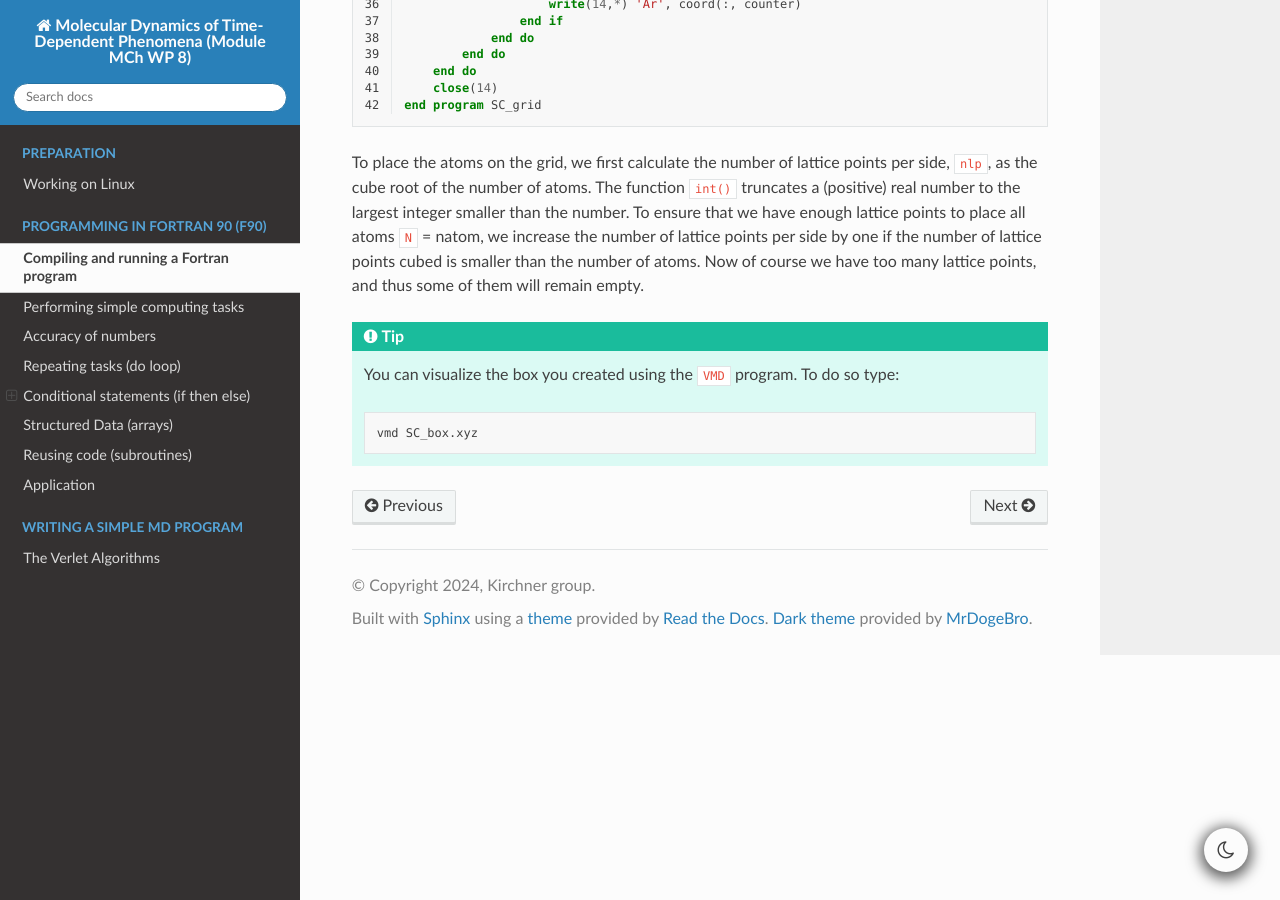
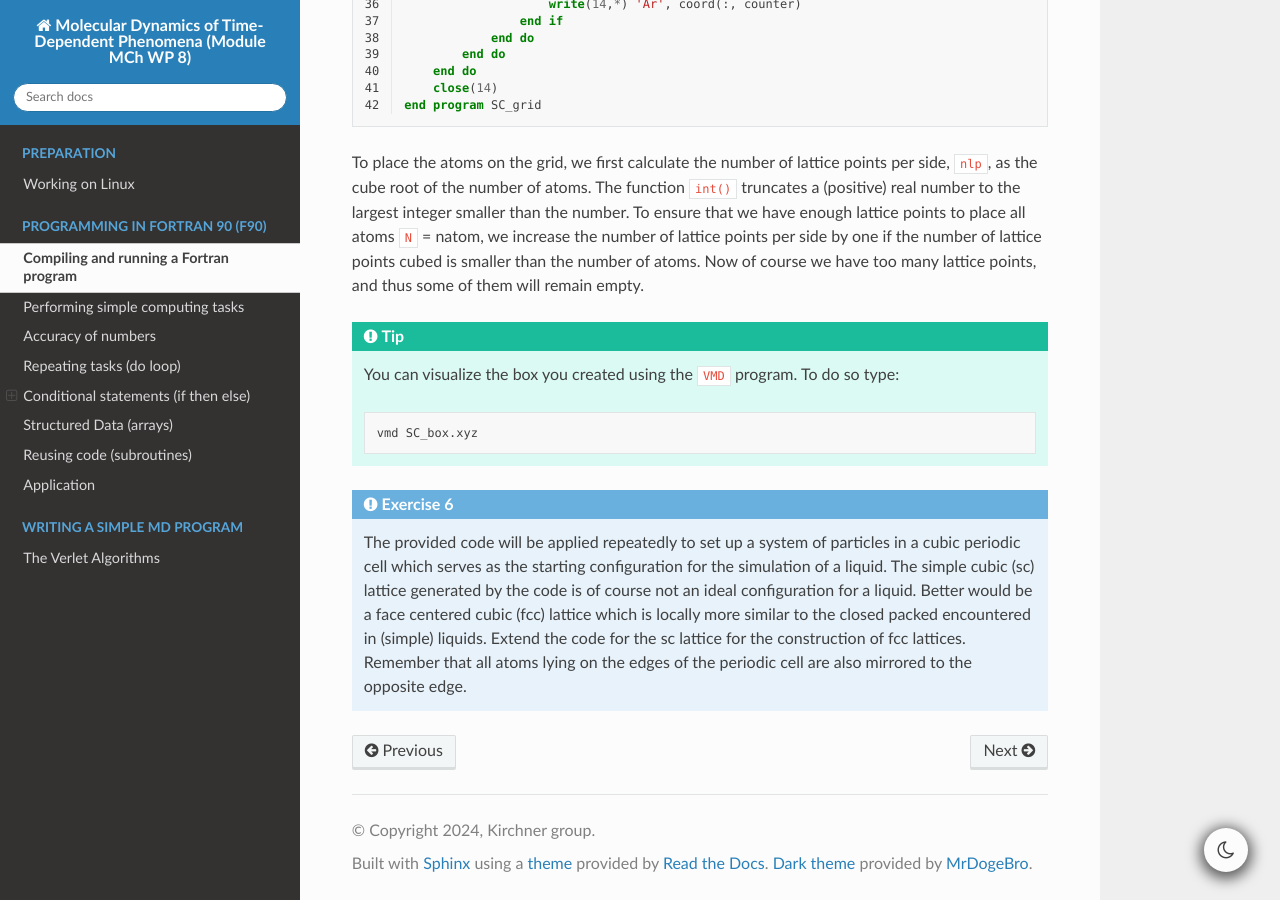
Before and after one commit to Katrin-Drys/WP8_programming, a Sphinx documentation site: the page built from docs/source/02_fortran.rst, in a window 1280 px wide and 900 px high, scrolled down 12018 px. Built offline with Sphinx 7.4.7 and the Read the Docs theme 3.1.0, drawn with Linux system fonts in a browser that asks for light colours.

Commit message:
exercise 6

```diff
--- a/docs/source/02_fortran.rst
+++ b/docs/source/02_fortran.rst
@@ -624,3 +624,14 @@ Now of course we have too many lattice points, and thus some of them will remain
     .. code-block:: bash
 
         vmd SC_box.xyz
+
+.. admonition:: Exercise 6
+
+    The provided code will be applied repeatedly to set up a system of particles in a cubic periodic
+    cell which serves as the starting configuration for the simulation of a liquid. The simple cubic
+    (sc) lattice generated by the code is of course not an ideal configuration for a liquid. Better
+    would be a face centered cubic (fcc) lattice which is locally more similar to the closed packed
+    encountered in (simple) liquids. Extend the code for the sc lattice for the construction of fcc
+    lattices.
+    Remember that all atoms lying on the edges of the periodic cell are also mirrored to the opposite
+    edge.
```
